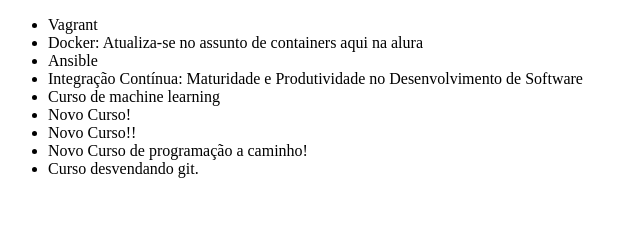
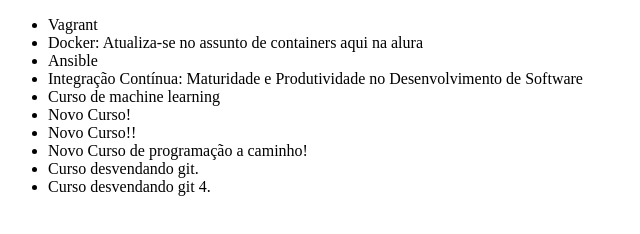
Before and after one commit to fcruz-jolivi/alura-git, a plain HTML site: page index.html in a window 1280 px wide. Shown: the whole page, without its empty margins (0-640 px from the left). Drawn offline with Linux system fonts and the light colour scheme.

Commit message:
curso de git 4

```diff
--- a/index.html
+++ b/index.html
@@ -15,6 +15,7 @@
         <li>Novo Curso!!</li>
         <li>Novo Curso de programação a caminho!</li>
         <li>Curso desvendando git.</li>
+        <li>Curso desvendando git 4.</li>
     </ul>
 </body>
 </html
```
